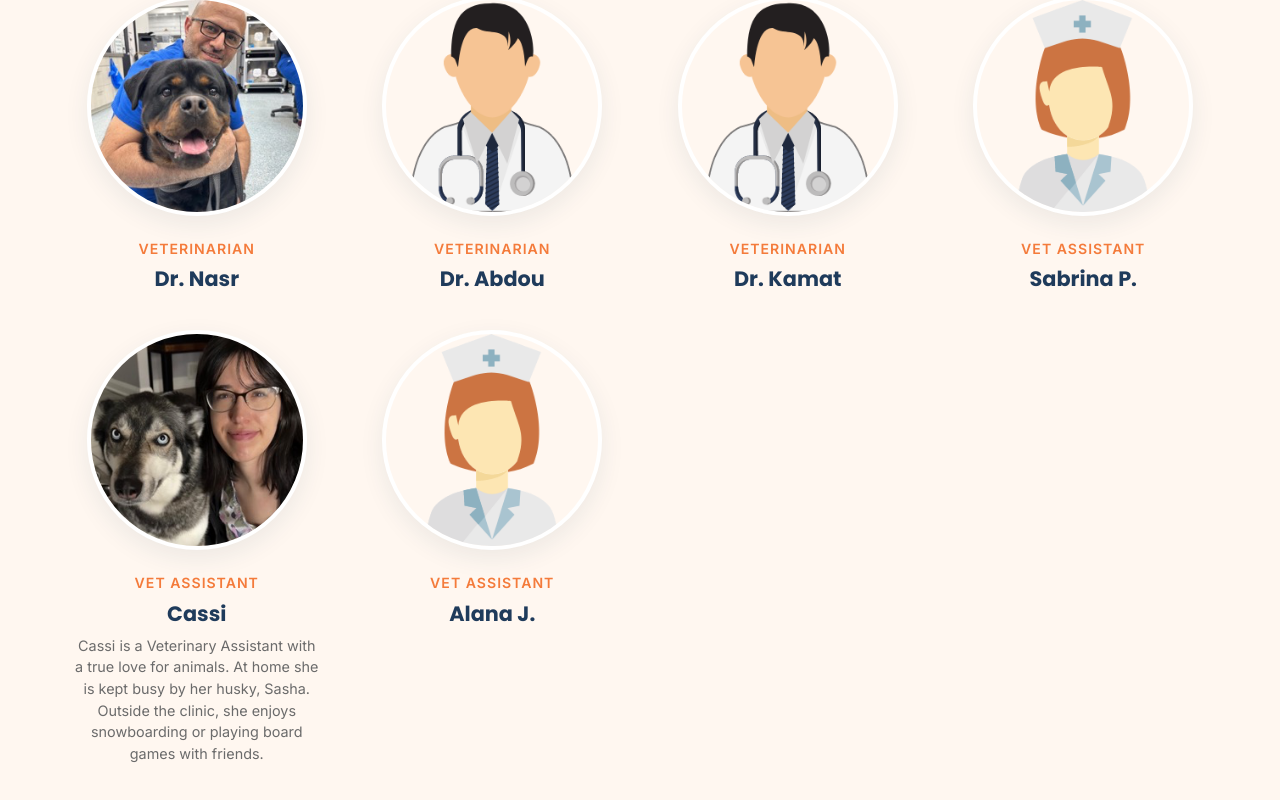
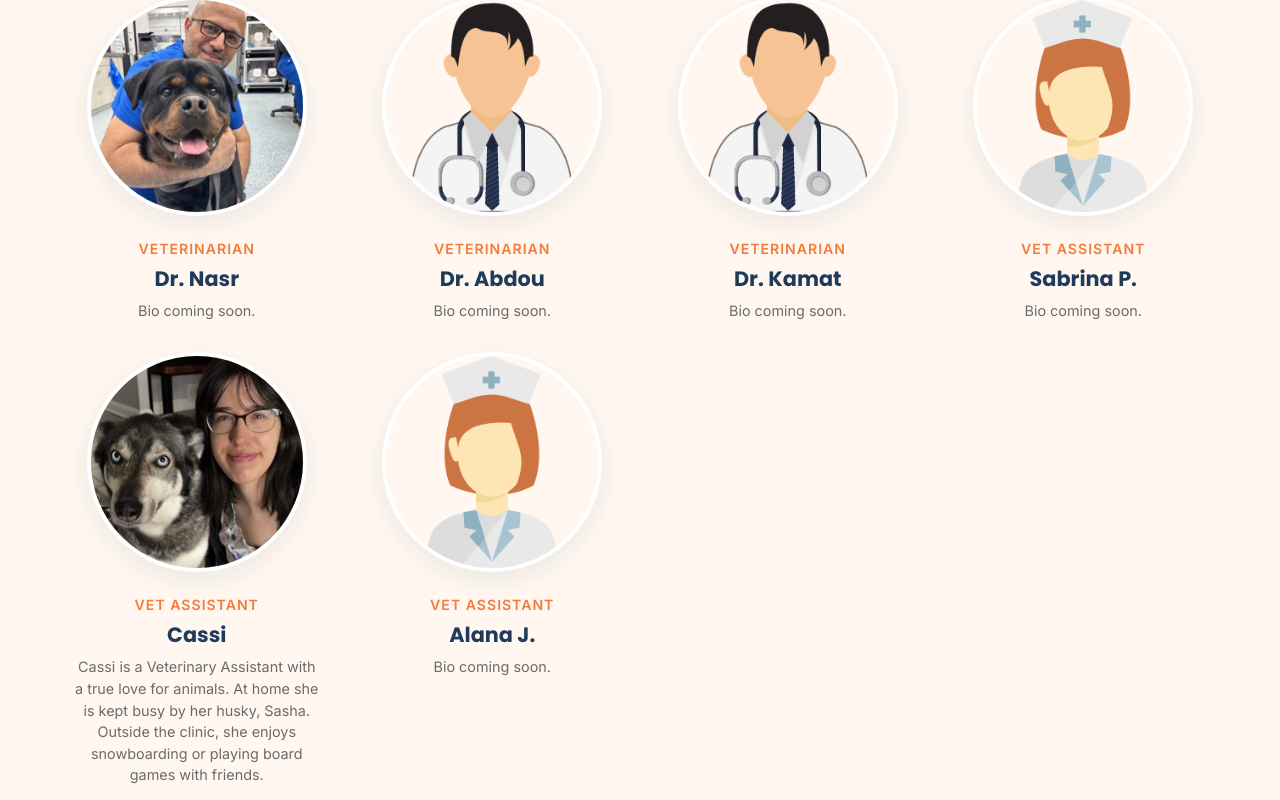
Before and after one commit to yahianasribrahim-blip/obahsite, a website: page index.html in a window 1280 px wide. Shown: the part 3766-4566 px from the top of the page. Drawn offline with Linux system fonts and the light colour scheme.

Commit message:
Add 'Bio coming soon' placeholder to team cards without real bios

```diff
--- a/index.html
+++ b/index.html
@@ -167,12 +167,12 @@
       <h2>The People Behind the Care</h2>
     </div>
     <div class="team-grid">
-      <div class="team-card"><div class="photo"><img src="assets/images/resources/nasr.png" alt="Dr. Nasr"></div><div class="role">Veterinarian</div><h3>Dr. Nasr</h3></div>
-      <div class="team-card"><div class="photo"><img src="assets/images/resources/01.png" alt="Dr. Abdou"></div><div class="role">Veterinarian</div><h3>Dr. Abdou</h3></div>
-      <div class="team-card"><div class="photo"><img src="assets/images/resources/01.png" alt="Dr. Kamat"></div><div class="role">Veterinarian</div><h3>Dr. Kamat</h3></div>
-      <div class="team-card"><div class="photo"><img src="assets/images/resources/02.png" alt="Sabrina P."></div><div class="role">Vet Assistant</div><h3>Sabrina P.</h3></div>
+      <div class="team-card"><div class="photo"><img src="assets/images/resources/nasr.png" alt="Dr. Nasr"></div><div class="role">Veterinarian</div><h3>Dr. Nasr</h3><p class="bio">Bio coming soon.</p></div>
+      <div class="team-card"><div class="photo"><img src="assets/images/resources/01.png" alt="Dr. Abdou"></div><div class="role">Veterinarian</div><h3>Dr. Abdou</h3><p class="bio">Bio coming soon.</p></div>
+      <div class="team-card"><div class="photo"><img src="assets/images/resources/01.png" alt="Dr. Kamat"></div><div class="role">Veterinarian</div><h3>Dr. Kamat</h3><p class="bio">Bio coming soon.</p></div>
+      <div class="team-card"><div class="photo"><img src="assets/images/resources/02.png" alt="Sabrina P."></div><div class="role">Vet Assistant</div><h3>Sabrina P.</h3><p class="bio">Bio coming soon.</p></div>
       <div class="team-card"><div class="photo"><img src="assets/images/resources/cassie.png" alt="Cassi"></div><div class="role">Vet Assistant</div><h3>Cassi</h3><p class="bio">Cassi is a Veterinary Assistant with a true love for animals. At home she is kept busy by her husky, Sasha. Outside the clinic, she enjoys snowboarding or playing board games with friends.</p></div>
-      <div class="team-card"><div class="photo"><img src="assets/images/resources/06.png" alt="Alana J."></div><div class="role">Vet Assistant</div><h3>Alana J.</h3></div>
+      <div class="team-card"><div class="photo"><img src="assets/images/resources/06.png" alt="Alana J."></div><div class="role">Vet Assistant</div><h3>Alana J.</h3><p class="bio">Bio coming soon.</p></div>
     </div>
   </div>
 </section>
```
Also changed, not shown: team.html (+5 -5 lines).
